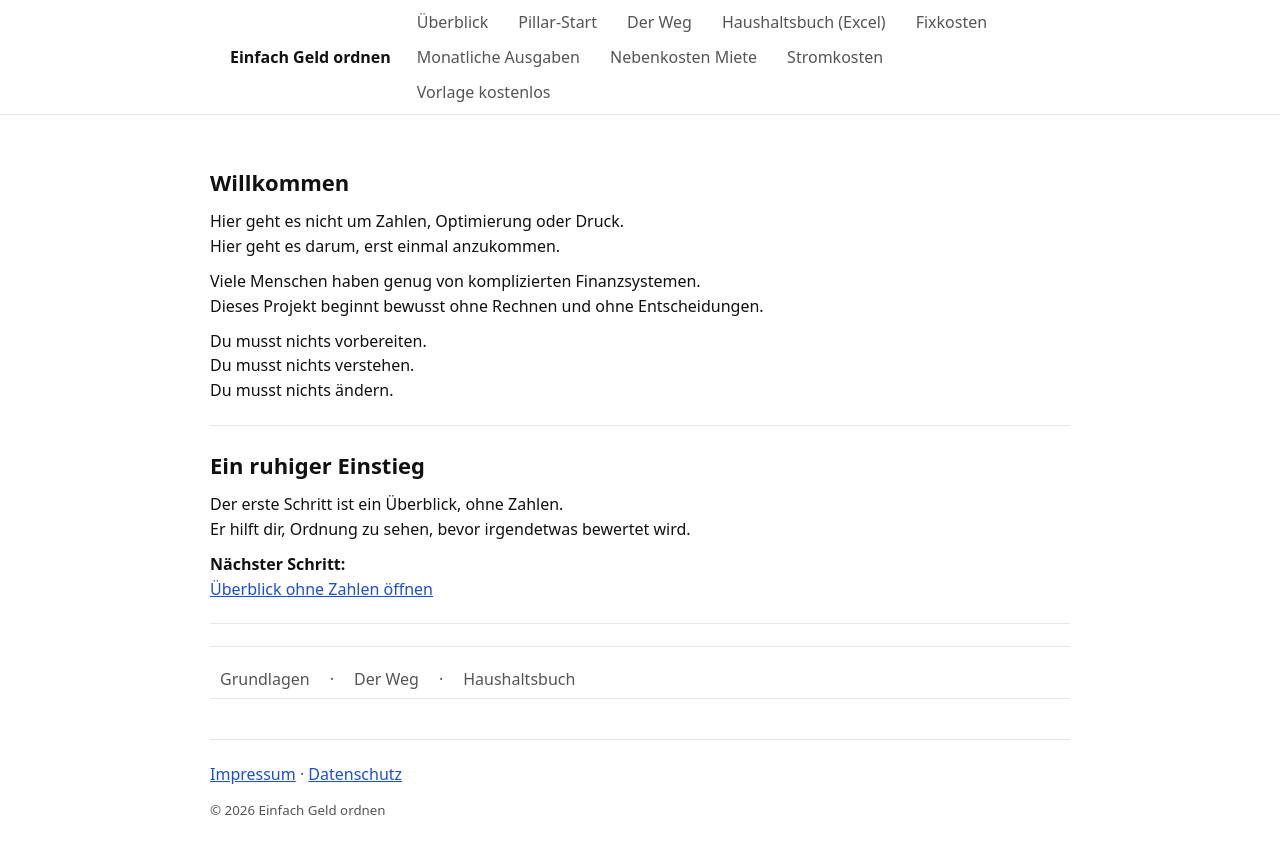
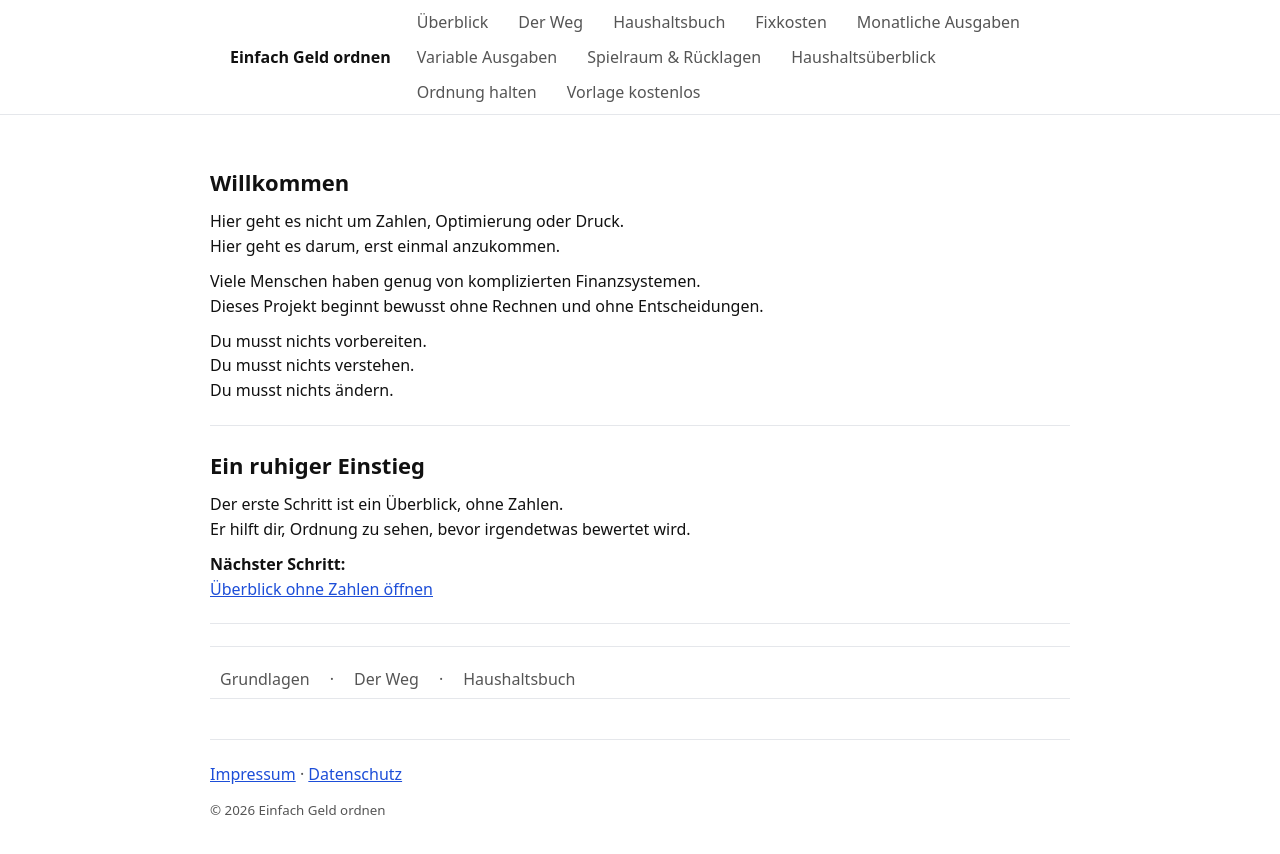
Before and after one commit to gluecklich-tools/einfach-geld-ordnen, a Jekyll site: the page built from index.md, in a window 1280 px wide. Shown: the top 854 px of the page. Built offline with Jekyll 4.4.1, drawn with Linux system fonts in a browser that asks for light colours.

Commit message:
Full replacement / Clone-Replace: top nav aligns with main premium flow (A# v###)

```diff
--- a/_data/navigation.yml
+++ b/_data/navigation.yml
@@ -1,17 +1,15 @@
 # Navigation (Single Source of Truth)
 # Regel: Alle internen URLs sind .html und werden im Layout mit {{ item.url | relative_url }} gerendert.
+# Premium-UX: Top-Navigation zeigt den Haupt-Flow. Optional-Seiten nicht als Hauptpunkte.
 
 - title: "Überblick"
   url: "/pillar/index.html"
 
-- title: "Pillar-Start"
-  url: "/pillar/einfach-geld-ordnen-haushaltsbuch.html"
-
 - title: "Der Weg"
   url: "/seiten/der-weg.html"
 
-- title: "Haushaltsbuch (Excel)"
-  url: "/seiten/haushaltsbuch-excel.html"
+- title: "Haushaltsbuch"
+  url: "/seiten/haushaltsbuch.html"
 
 - title: "Fixkosten"
   url: "/seiten/fixkosten-uebersicht.html"
@@ -19,11 +17,17 @@
 - title: "Monatliche Ausgaben"
   url: "/seiten/monatliche-ausgaben.html"
 
-- title: "Nebenkosten Miete"
-  url: "/seiten/nebenkosten-miete.html"
+- title: "Variable Ausgaben"
+  url: "/seiten/variable-ausgaben.html"
 
-- title: "Stromkosten"
-  url: "/seiten/stromkosten-haushalt.html"
+- title: "Spielraum & Rücklagen"
+  url: "/seiten/spielraum-ruecklagen.html"
+
+- title: "Haushaltsüberblick"
+  url: "/seiten/haushaltsueberblick.html"
+
+- title: "Ordnung halten"
+  url: "/seiten/ordnung-halten.html"
 
 - title: "Vorlage kostenlos"
   url: "/seiten/haushaltsbuch-vorlage-kostenlos.html"
```
